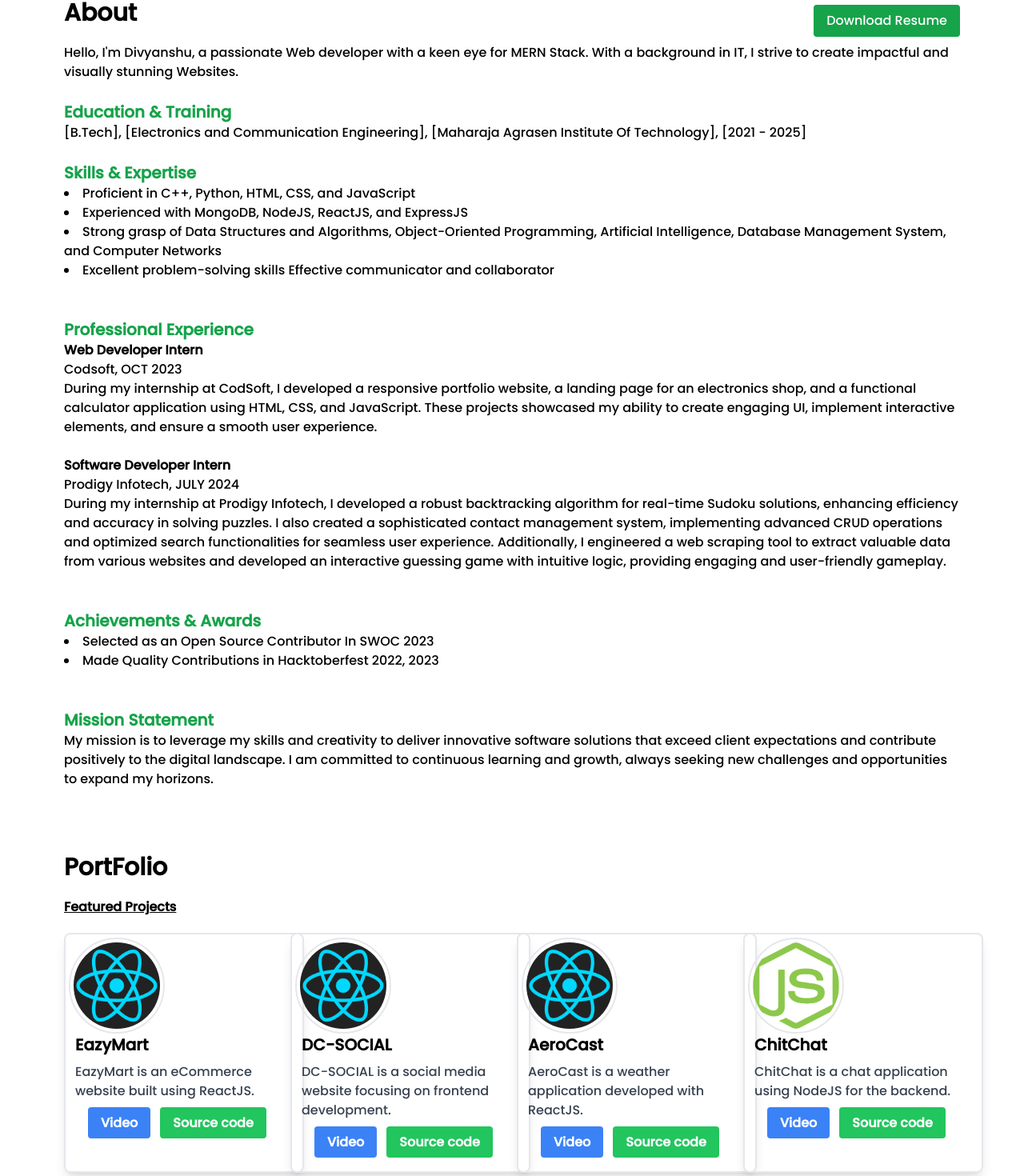
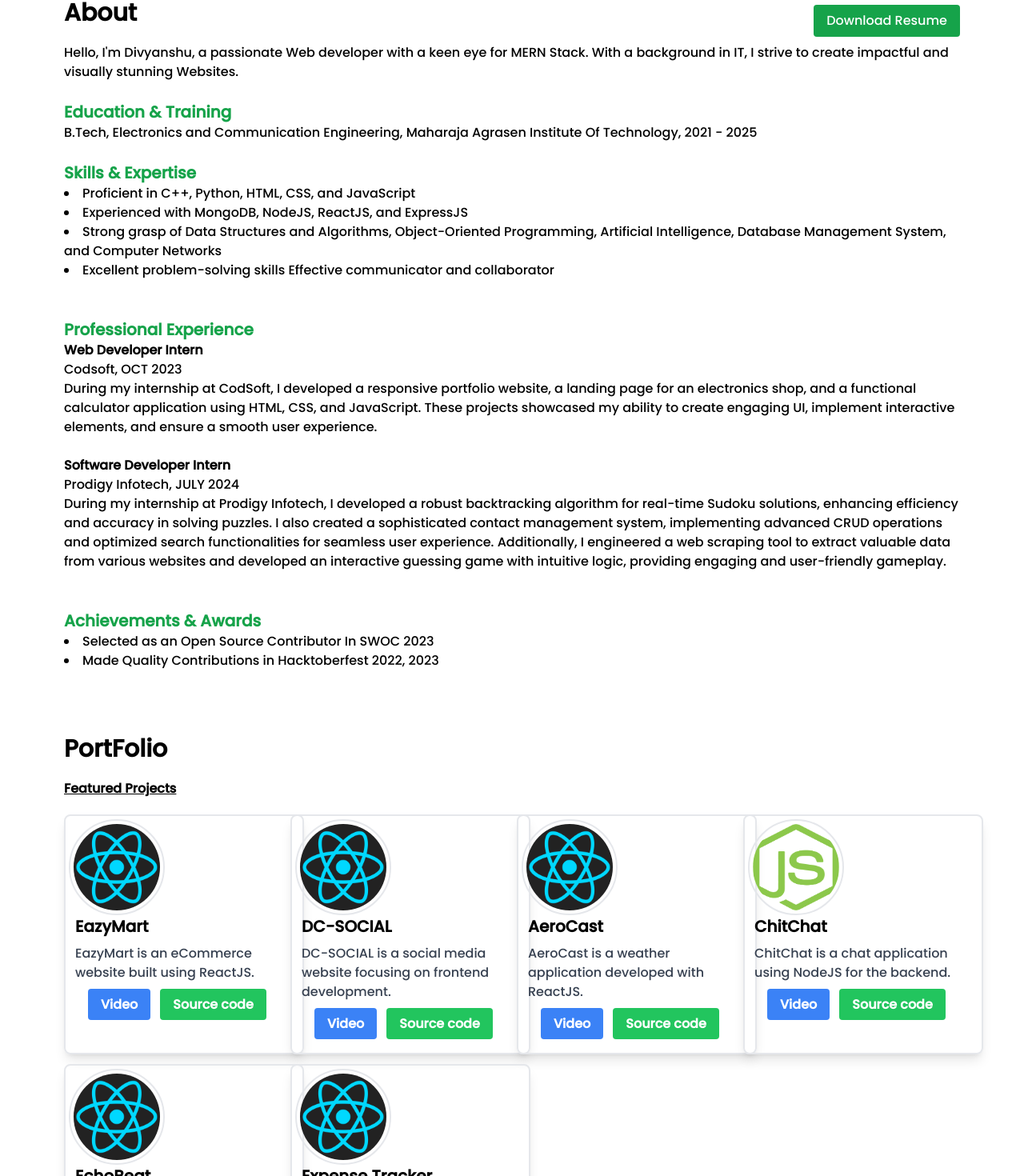
Before and after one commit to divyan7982/Divyanshu-Portfolio, a React (Vite) app: page / in a window 1280 px wide. Shown: the part 837-2307 px from the top of the page at 80% size. Built offline with nearby package versions, Linux system fonts and the light colour scheme.

Commit message:
updated commit

```diff
--- a/src/components/About.jsx
+++ b/src/components/About.jsx
@@ -27,8 +27,8 @@
           Education & Training
         </h1>
         <span>
-          [B.Tech], [Electronics and Communication Engineering], [Maharaja
-          Agrasen Institute Of Technology], [2021 - 2025]
+          B.Tech, Electronics and Communication Engineering, Maharaja
+          Agrasen Institute Of Technology, 2021 - 2025
         </span>
         <br />
         <br />
@@ -93,18 +93,6 @@
           <li>Selected as an Open Source Contributor In SWOC 2023</li>
           <li>Made Quality Contributions in Hacktoberfest 2022, 2023</li>
         </span>
-        <br />
-        <br />
-        <h1 className="text-green-600 font-semibold text-xl">
-          Mission Statement
-        </h1>
-        <p>
-          My mission is to leverage my skills and creativity to deliver
-          innovative software solutions that exceed client expectations and
-          contribute positively to the digital landscape. I am committed to
-          continuous learning and growth, always seeking new challenges and
-          opportunities to expand my horizons.
-        </p>
       </div>
     </div>
   );
--- a/src/components/Experiance.jsx
+++ b/src/components/Experiance.jsx
@@ -12,7 +12,7 @@
     {
       id: 1,
       logo: html,
-      name: "MongoDB",
+      name: "HTML",
     },
     {
       id: 2,
--- a/src/components/Footer.jsx
+++ b/src/components/Footer.jsx
@@ -23,7 +23,7 @@
               <a href="https://www.instagram.com/yourprofile" target="_blank" rel="noopener noreferrer">
                 <FaInstagram size={24} />
               </a>
-              <a href="https://www.linkedin.com/in/yourprofile" target="_blank" rel="noopener noreferrer">
+              <a href="https://www.linkedin.com/in/divyan7928/" target="_blank" rel="noopener noreferrer">
                 <FaLinkedinIn size={24} />
               </a>
             </div>
```
